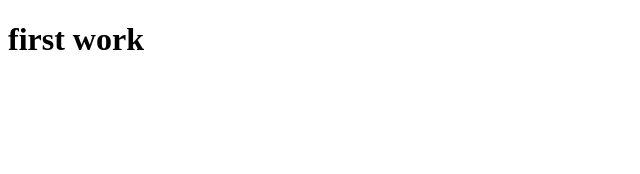
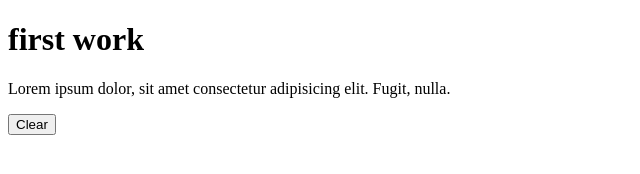
Before and after one commit to Yousha-dev24/xyz, a plain HTML site: page index.html in a window 1280 px wide. Shown: the whole page, without its empty margins (0-640 px from the left). Drawn offline with Linux system fonts and the light colour scheme.

Commit message:
2nd commit

```diff
--- a/index.html
+++ b/index.html
@@ -7,5 +7,7 @@
 </head>
 <body>
     <h1>first work</h1>
+    <p>Lorem ipsum dolor, sit amet consectetur adipisicing elit. Fugit, nulla.</p>
+    <button>Clear</button>
 </body>
 </html>
```
